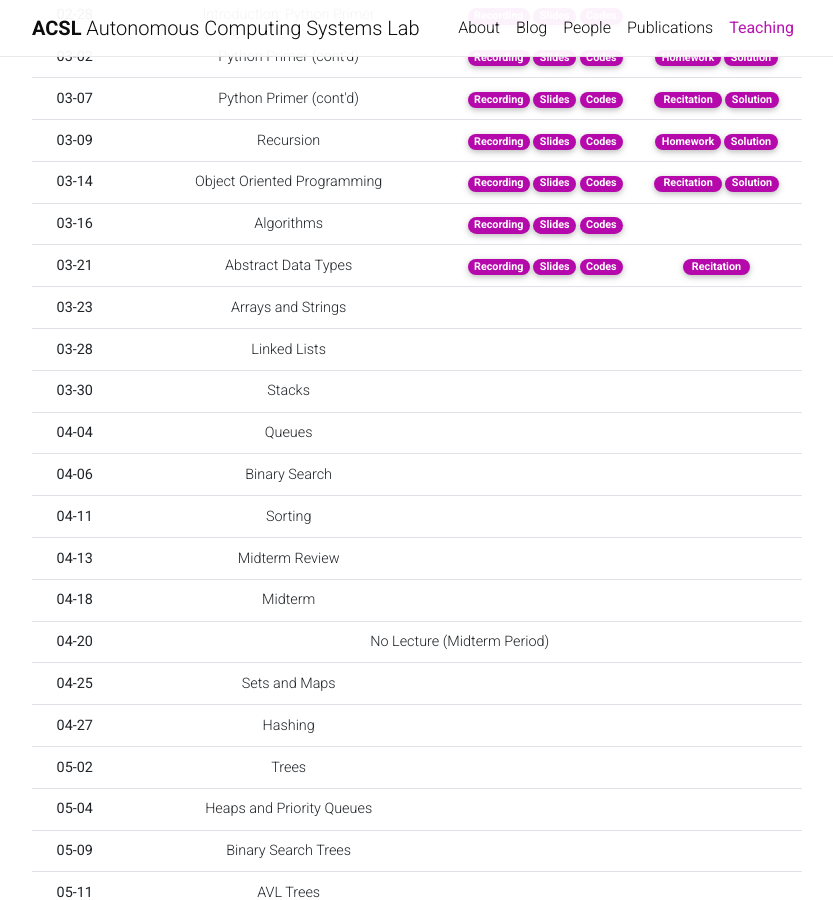
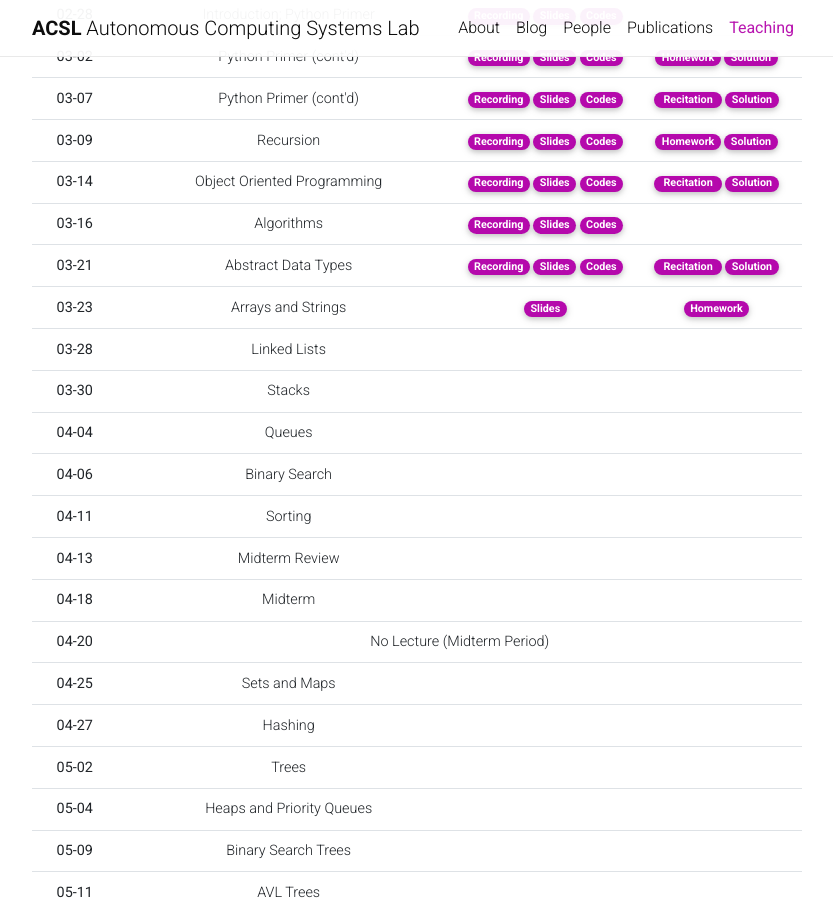
Before and after one commit to Uehwan/Uehwan.github.io, a Jekyll site: the page built from _teaching/datastruct23sp.md, in a window 1280 px wide and 900 px high, scrolled down 952 px. Shown: the whole window, without its empty margins (223-1056 px from the left). Built offline with Jekyll 4.4.1, drawn with Linux system fonts in a browser that asks for light colours; nearby versions of some CDN libraries; comment, search, counter and statistics services are not loaded; a style sheet for code colours, icons or effects is not loaded.

Commit message:
23-03-23 pre

```diff
--- a/_teaching/datastruct23sp.md
+++ b/_teaching/datastruct23sp.md
@@ -128,7 +128,7 @@
       </td>
       <td>
         <a href="https://colab.research.google.com/drive/1HmPEEKm4Cd4CS4bFUpQaMYfFxouNqBpa?usp=sharing" target="_blank" class="badge badge-pill" style="background-color:#B509AC;">&nbsp;Recitation&nbsp;</a>
-        <!--a href="https://colab.research.google.com/drive/1-PUaANRTP5vEB2e50aBowecu5-JqzmLL?usp=sharing" target="_blank" class="badge badge-pill" style="background-color:#B509AC;">Solution</a-->
+        <a href="https://colab.research.google.com/drive/1-PUaANRTP5vEB2e50aBowecu5-JqzmLL?usp=sharing" target="_blank" class="badge badge-pill" style="background-color:#B509AC;">Solution</a>
       </td>
     </tr>
     <tr style="border-bottom: 1.5px solid lightgrey;">
@@ -136,10 +136,10 @@
       <td>Arrays and Strings</td>
       <td>
         <!--a href="https://youtu.be/XDBlCoztXRg" target="_blank" class="badge badge-pill" style="background-color:#B509AC;">Recording</a-->
-        <!--a href="https://docs.google.com/presentation/d/16-_ld_NE6VhPBf4CSTwG8lpVhsoOTQYw4KnHm47zulE/edit?usp=sharing" target="_blank" class="badge badge-pill" style="background-color:#B509AC;">Slides</a-->
+        <a href="https://docs.google.com/presentation/d/16-_ld_NE6VhPBf4CSTwG8lpVhsoOTQYw4KnHm47zulE/edit?usp=sharing" target="_blank" class="badge badge-pill" style="background-color:#B509AC;">Slides</a>
         <!--a href="https://colab.research.google.com/drive/1gnqer0Qm_TveOGs1EHOqjhRqyx3XHe1t?usp=sharing" target="_blank" class="badge badge-pill" style="background-color:#B509AC;">Codes</a--></td>
       <td>
-        <!--a href="https://colab.research.google.com/drive/1W6D09XtLgnvYBBdnWMkye2CDw8jJ-n1S?usp=sharing" target="_blank" class="badge badge-pill" style="background-color:#B509AC;">Homework</a-->
+        <a href="https://colab.research.google.com/drive/1W6D09XtLgnvYBBdnWMkye2CDw8jJ-n1S?usp=sharing" target="_blank" class="badge badge-pill" style="background-color:#B509AC;">Homework</a>
         <!--a href="https://colab.research.google.com/drive/1EasIwcNPzGu9oN83XkbfhN8v5hw-ocFY?usp=sharing" target="_blank" class="badge badge-pill" style="background-color:#B509AC;">Solution</a-->
       </td>
     </tr>
```
